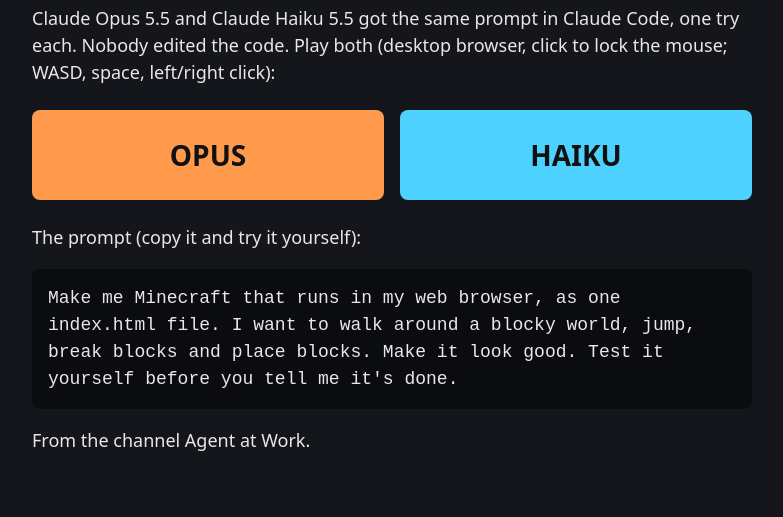
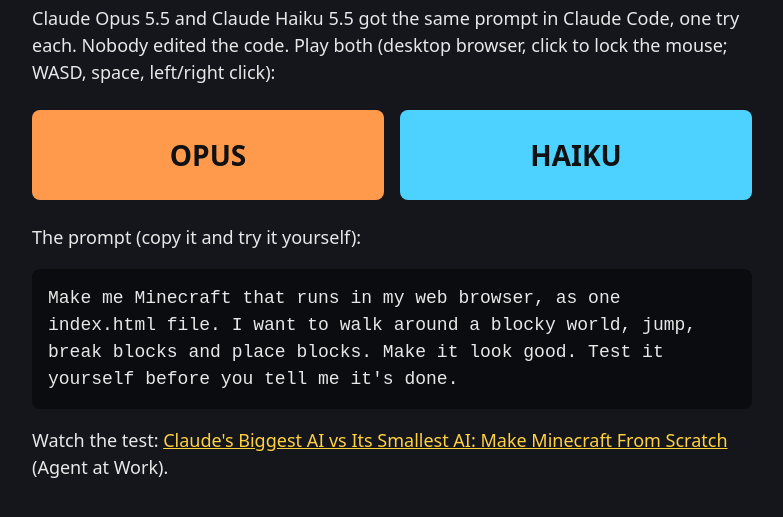
Before and after one commit to Denzil10/minecraft-opus-vs-haiku, a plain HTML site: page index.html in a window 1280 px wide. Shown: the part 113-630 px from the top of the page, without its empty margins (248-1031 px from the left). Drawn offline with Linux system fonts and the light colour scheme.

Commit message:
Link the video

```diff
--- a/index.html
+++ b/index.html
@@ -7,5 +7,5 @@
 <div class="g"><a class="o" href="opus/">OPUS</a><a class="h" href="haiku/">HAIKU</a></div>
 <p>The prompt (copy it and try it yourself):</p>
 <pre>Make me Minecraft that runs in my web browser, as one index.html file. I want to walk around a blocky world, jump, break blocks and place blocks. Make it look good. Test it yourself before you tell me it's done.</pre>
-<p>From the channel Agent at Work.</p>
+<p>Watch the test: <a href="https://youtu.be/SPkGAQPcSFk">Claude's Biggest AI vs Its Smallest AI: Make Minecraft From Scratch</a> (Agent at Work).</p>
 </body></html>
```
Also changed, not shown: 1 other file.
